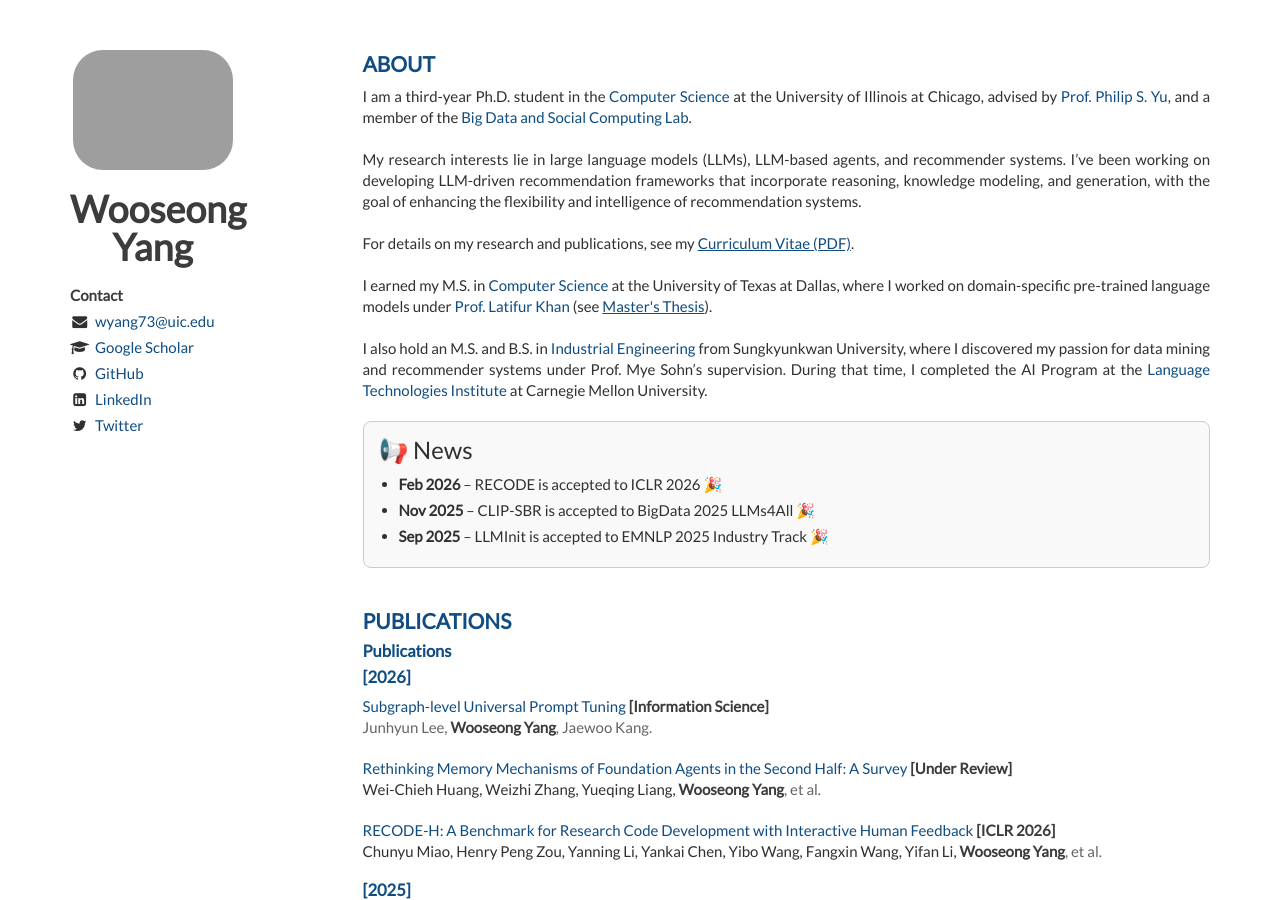
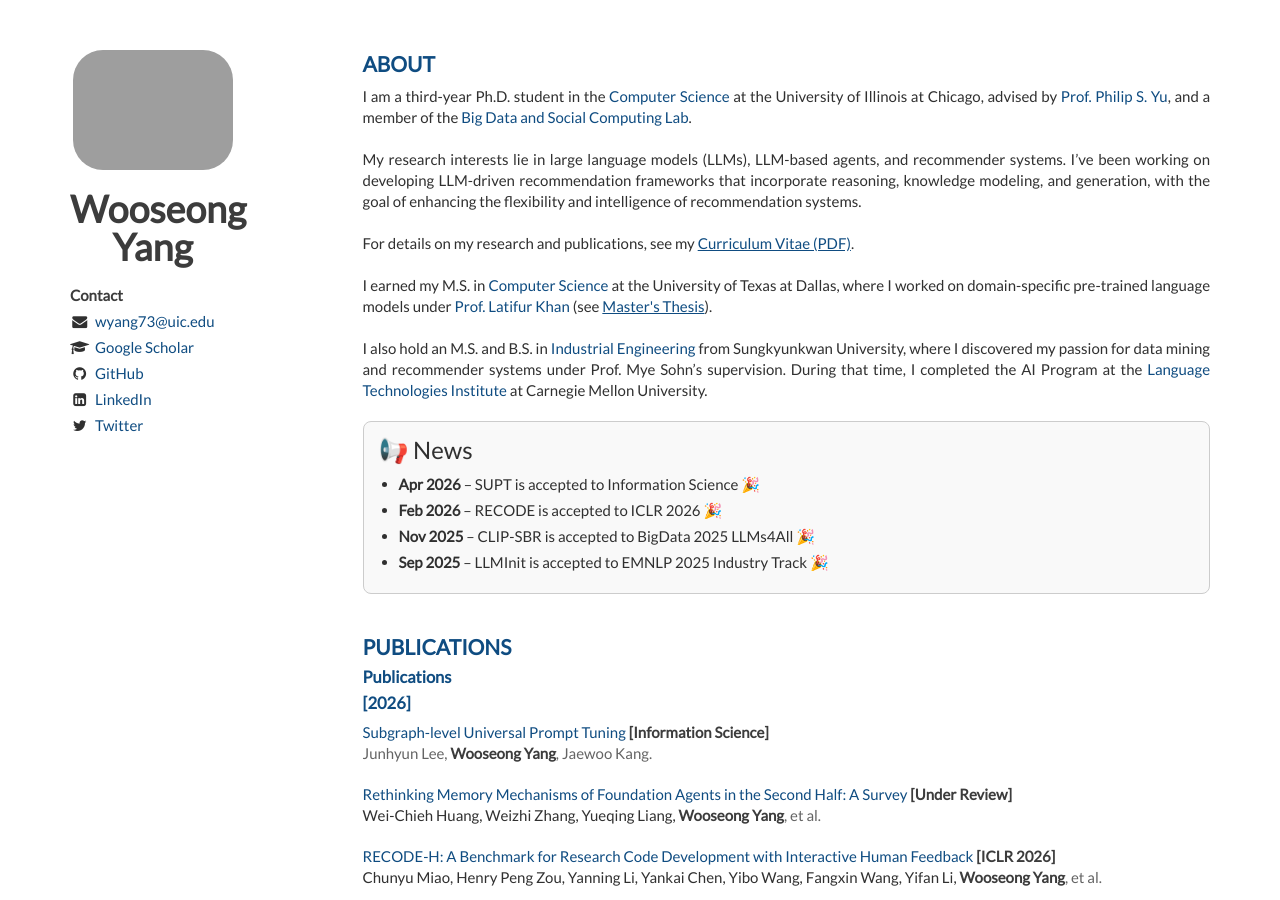
Before and after one commit to WooseongYang/WooseongYang.github.io, a Jekyll site: the page built from index.html, in a window 1280 px wide and 900 px high. Built offline with Jekyll 4.4.1, drawn with Linux system fonts in a browser that asks for light colours; nearby versions of some CDN libraries; the list of posts is cut into pages by our own code.

Commit message:
Update CV link and add news items

```diff
--- a/_includes/about.html
+++ b/_includes/about.html
@@ -10,7 +10,7 @@
         My research interests lie in large language models (LLMs), LLM-based agents, and recommender systems. I’ve been working on developing LLM-driven recommendation frameworks that incorporate reasoning, knowledge modeling, and generation, with the goal of enhancing the flexibility and intelligence of recommendation systems.
         <br><br>
         For details on my research and publications, see my
-        <a href="/CV_WooseongYang_022326.pdf" style="text-decoration: underline">Curriculum Vitae (PDF)</a>.
+        <a href="/CV_WooseongYang_041726.pdf" style="text-decoration: underline">Curriculum Vitae (PDF)</a>.
         <br><br>
         I earned my M.S. in <a href="https://cs.utdallas.edu/">Computer Science</a> at the University of Texas at Dallas, where I worked on domain-specific pre-trained language models under
         <a href="https://personal.utdallas.edu/~lkhan/">Prof. Latifur Khan</a> (see
@@ -24,6 +24,7 @@
 <div style="border: 1px solid #ccc; border-radius: 8px; padding: 15px; background-color: #f9f9f9; margin: 20px 0;">
   <h3 style="margin-top: 0;">📢 News</h3>
   <ul style="padding-left: 20px; margin: 0;">
+    <li><strong>Apr 2026</strong> – SUPT is accepted to Information Science 🎉</li>
     <li><strong>Feb 2026</strong> – RECODE is accepted to ICLR 2026 🎉</li>
     <li><strong>Nov 2025</strong> – CLIP-SBR is accepted to BigData 2025 LLMs4All 🎉</li>
     <li><strong>Sep 2025</strong> – LLMInit is accepted to EMNLP 2025 Industry Track 🎉</li>
```
